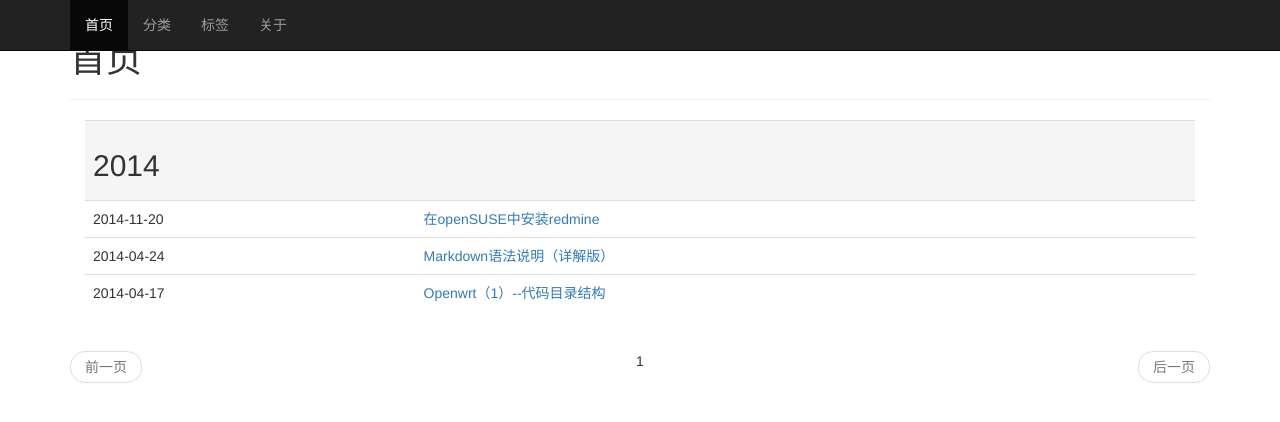
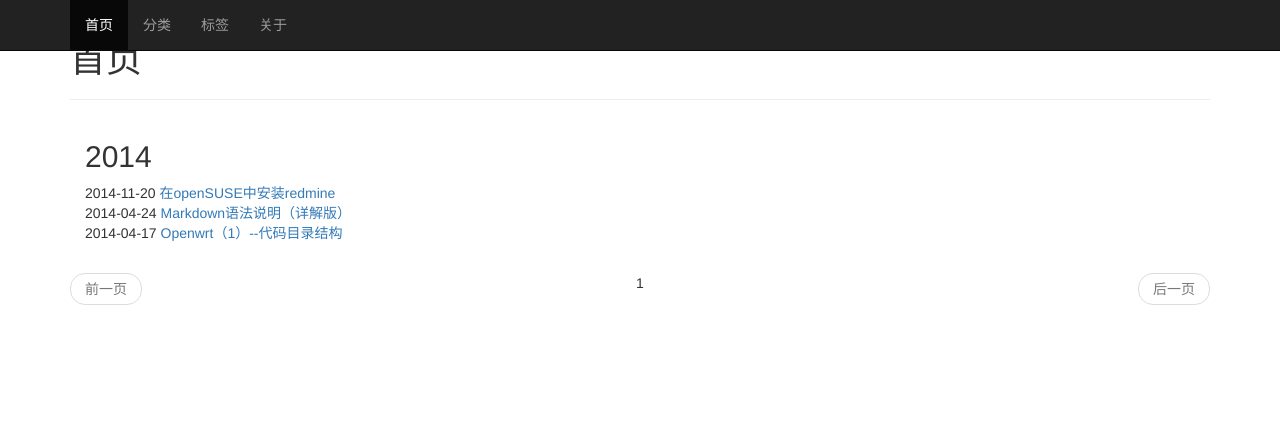
Before and after one commit to iceway/iceway.github.io, a Jekyll site: the page built from index.html, in a window 1280 px wide. Shown: the top 422 px of the page. Built offline with Jekyll 4.4.1, drawn with Linux system fonts in a browser that asks for light colours; Markdown is read by kramdown in place of the engine named in the settings; the list of posts is cut into pages by our own code.

Commit message:
use <ul> replace <table> in index
Signed-off-by: Iceway Zhang <iceway.zhang@gmail.com>

```diff
--- a/index.html
+++ b/index.html
@@ -4,25 +4,23 @@ layout: page
 ---
 
 <div class="container-fluid">
-<table class="table table-hover">
-	<tbody>
+<ul class="list-unstyled">
 	{% for post in paginator.posts %}
 	  {% capture y %}{{post.date | date:"%Y"}}{% endcapture %}
 	  {% if year != y %}
 	    {% assign year = y %}
-    <tr class="active"><td><h2>{{ y }}</h2></td><td></td></tr>
+	    <li><h2>{{ y }}</h2></li>
 	  {% endif %}
-  <tr>
-		<td><time datetime="{{ post.date | date:"%Y-%m-%d" }}">{{ post.date | date:"%Y-%m-%d" }}</time></td>
-    <td><a href="{{ post.url }}" title="{{ post.title }}">{{ post.title }}</a></td>
+		  <li>
+				<time class="disabled" datetime="{{ post.date | date:"%Y-%m-%d" }}">{{ post.date | date:"%Y-%m-%d" }}</time>
+		    <a href="{{ post.url }}" title="{{ post.title }}">{{ post.title }}</a>
 		    {% if site.truncate %}
 				<!-- 如果_config.yml中设置了truncate，显示该值指定长度的字符作为内容预览 -->
 		    <p>{{ post.content | strip_html | truncate: site.truncate }}</p>
 		    {% endif%}
-  </tr>
+		  </li>
 	{% endfor %}
-</tbody>
-</table>
+</ul>
 </div>
 
 <nav>
```
Lines whose indentation alone changed are shown as unchanged.
